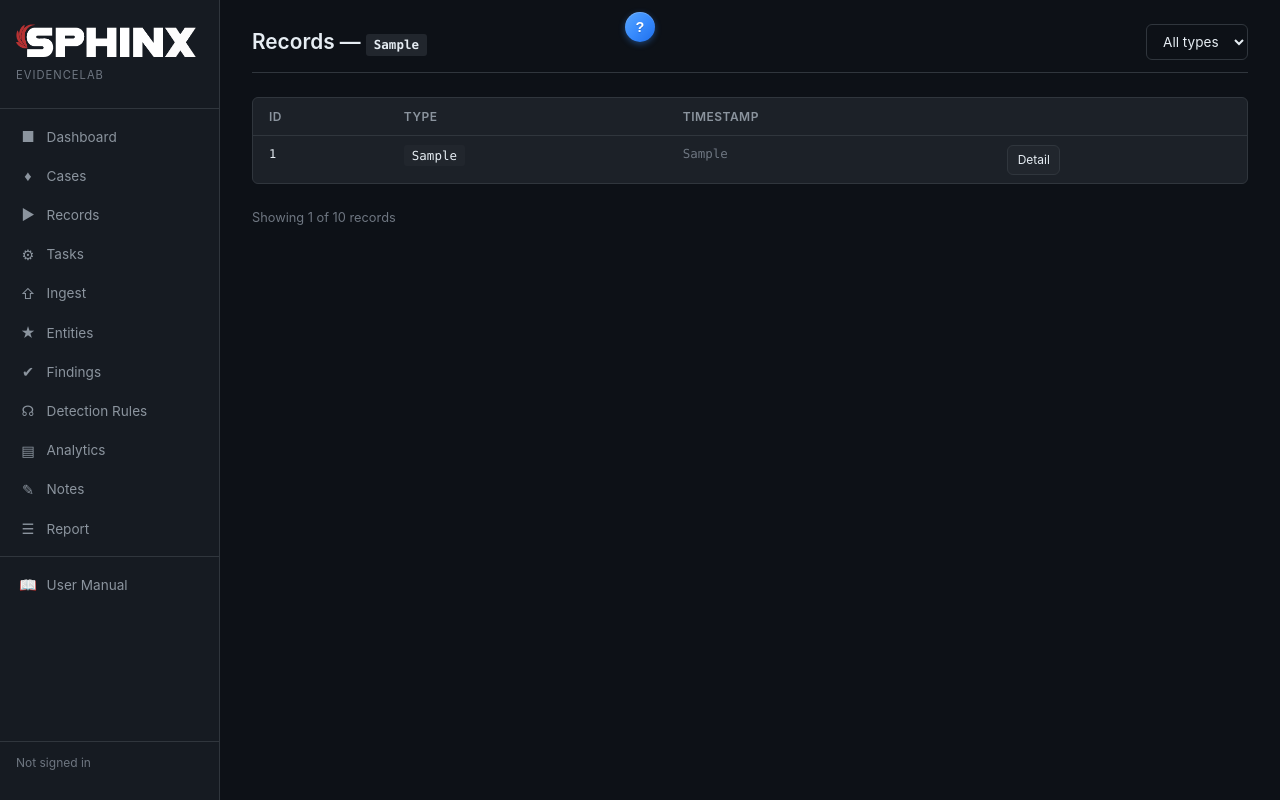
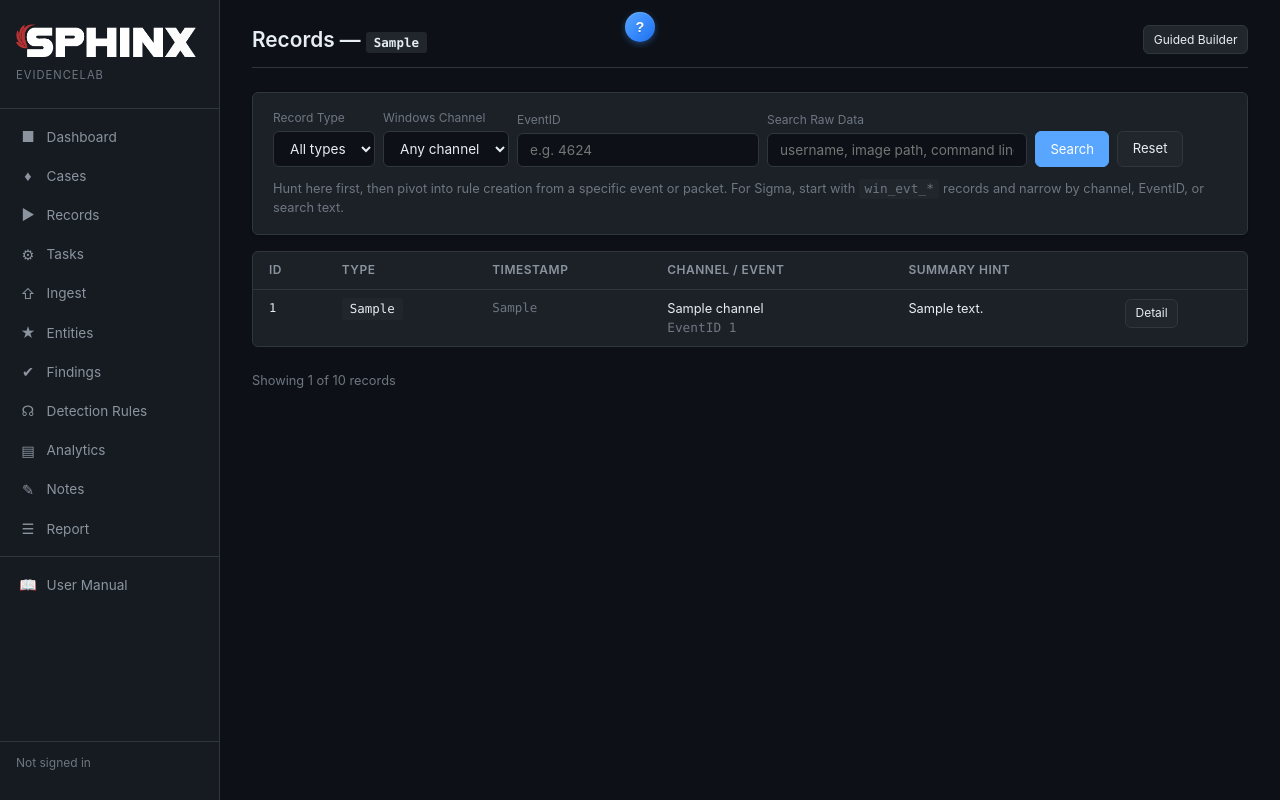
Before and after one commit to Sphinx-AxIS/EvidenceLab, a Python web app: template src/sphinx/core/templates/records.html in a window 1280 px wide. Run offline with Jinja, Linux system fonts and the light colour scheme; the template is opened without the code that fills it: most values are stand-ins (such as "Sample title", 1, 10 or a date in 2020).

Commit message:
`Add hunt-first Windows event filtering and Sigma pivot on records page`

```diff
--- a/src/sphinx/core/templates/records.html
+++ b/src/sphinx/core/templates/records.html
@@ -28,27 +28,63 @@
 <div class="page-header">
   <h2>Records{% if type_filter %} &mdash; <span class="record-type">{{ type_filter }}</span>{% endif %}</h2>
   <div class="flex gap-1">
-    <form method="get" action="/ui/cases/{{ case_id }}/records">
-      <select name="type" onchange="this.form.submit()">
+    <a href="/ui/cases/{{ case_id }}/detection-rules/builder" class="btn btn-sm">Guided Builder</a>
+  </div>
+</div>
+
+<div class="card mb-2">
+  <form method="get" action="/ui/cases/{{ case_id }}/records" class="flex gap-1" style="flex-wrap:wrap;align-items:end;">
+    <div>
+      <label for="type" style="display:block;font-size:0.75rem;color:var(--text-muted);margin-bottom:0.25rem;">Record Type</label>
+      <select id="type" name="type">
         <option value="">All types</option>
         {% for rt in record_types %}
         <option value="{{ rt }}" {% if rt == type_filter %}selected{% endif %}>{{ rt }}</option>
         {% endfor %}
       </select>
-    </form>
+    </div>
+
+    <div>
+      <label for="channel" style="display:block;font-size:0.75rem;color:var(--text-muted);margin-bottom:0.25rem;">Windows Channel</label>
+      <select id="channel" name="channel">
+        <option value="">Any channel</option>
+        {% for c in win_channels %}
+        <option value="{{ c }}" {% if c == channel_filter %}selected{% endif %}>{{ c }}</option>
+        {% endfor %}
+      </select>
+    </div>
+
+    <div>
+      <label for="event_id" style="display:block;font-size:0.75rem;color:var(--text-muted);margin-bottom:0.25rem;">EventID</label>
+      <input id="event_id" type="text" name="event_id" value="{{ event_id_filter|default('') }}" placeholder="e.g. 4624">
+    </div>
+
+    <div style="min-width:260px;">
+      <label for="q" style="display:block;font-size:0.75rem;color:var(--text-muted);margin-bottom:0.25rem;">Search Raw Data</label>
+      <input id="q" type="text" name="q" value="{{ search_q|default('') }}" placeholder="username, image path, command line, IP...">
+    </div>
+
+    <div class="flex gap-1">
+      <button type="submit" class="btn btn-primary">Search</button>
+      <a href="/ui/cases/{{ case_id }}/records" class="btn">Reset</a>
+    </div>
+  </form>
+
+  <div class="text-muted" style="font-size:0.8rem;margin-top:0.75rem;">
+    Hunt here first, then pivot into rule creation from a specific event or packet. For Sigma, start with <code>win_evt_*</code> records and narrow by channel, EventID, or search text.
   </div>
 </div>
 
 {% if records|length == 0 %}
 <div class="empty-state">
   <div class="icon">&#9654;</div>
-  <p>No records found{% if type_filter %} for type "{{ type_filter }}"{% endif %}. Ingest evidence to populate.</p>
+  <p>No records found with the current filters. Try broadening the search or clearing a Windows channel/EventID filter.</p>
 </div>
 {% else %}
 <div class="table-wrap">
   <table>
     <thead>
-      <tr><th>ID</th><th>Type</th><th>Timestamp</th><th></th></tr>
+      <tr><th>ID</th><th>Type</th><th>Timestamp</th><th>Channel / Event</th><th>Summary Hint</th><th></th></tr>
     </thead>
     <tbody>
       {% for r in records %}
@@ -56,7 +92,23 @@
         <td class="text-mono" style="font-size:0.75rem;">{{ r.id }}</td>
         <td><span class="record-type">{{ r.record_type }}</span></td>
         <td class="text-muted text-mono" style="font-size:0.78rem;">{{ r.ts if r.ts else '—' }}</td>
-        <td><a href="/ui/cases/{{ case_id }}/records/{{ r.id }}" class="btn btn-sm">Detail</a></td>
+        <td style="font-size:0.8rem;">
+          {% if r.channel %}
+          <div>{{ r.channel }}</div>
+          {% endif %}
+          {% if r.event_id %}
+          <div class="text-mono text-muted">EventID {{ r.event_id }}</div>
+          {% endif %}
+        </td>
+        <td style="max-width:320px;overflow:hidden;text-overflow:ellipsis;white-space:nowrap;font-size:0.8rem;" title="{{ r.summary_hint }}">{{ r.summary_hint if r.summary_hint else '—' }}</td>
+        <td class="flex gap-1">
+          {% if r.record_type.startswith('win_evt_') %}
+          <a href="/ui/cases/{{ case_id }}/detection-rules/builder/sigma?record_id={{ r.id }}" class="btn btn-sm btn-primary">Build Sigma</a>
+          {% elif r.record_type.startswith('suricata_') or r.record_type.startswith('zeek_') or r.record_type.startswith('tshark_') %}
+          <a href="/ui/cases/{{ case_id }}/detection-rules/builder/suricata?record_id={{ r.id }}" class="btn btn-sm btn-primary">Build Rule</a>
+          {% endif %}
+          <a href="/ui/cases/{{ case_id }}/records/{{ r.id }}" class="btn btn-sm">Detail</a>
+        </td>
       </tr>
       {% endfor %}
     </tbody>
@@ -67,10 +119,10 @@
   <div>Showing {{ records|length }} of {{ total }} records</div>
   <div class="flex gap-1">
     {% if offset > 0 %}
-    <a href="/ui/cases/{{ case_id }}/records?type={{ type_filter|default('') }}&offset={{ offset - limit }}" class="btn btn-sm">&laquo; Prev</a>
+    <a href="/ui/cases/{{ case_id }}/records?type={{ type_filter|default('') }}&channel={{ channel_filter|default('') }}&event_id={{ event_id_filter|default('') }}&q={{ search_q|default('') }}&offset={{ offset - limit }}" class="btn btn-sm">&laquo; Prev</a>
     {% endif %}
     {% if offset + limit < total %}
-    <a href="/ui/cases/{{ case_id }}/records?type={{ type_filter|default('') }}&offset={{ offset + limit }}" class="btn btn-sm">Next &raquo;</a>
+    <a href="/ui/cases/{{ case_id }}/records?type={{ type_filter|default('') }}&channel={{ channel_filter|default('') }}&event_id={{ event_id_filter|default('') }}&q={{ search_q|default('') }}&offset={{ offset + limit }}" class="btn btn-sm">Next &raquo;</a>
     {% endif %}
   </div>
 </div>
```
Also changed, not shown: src/sphinx/core/frontend.py (+53 -2 lines).
